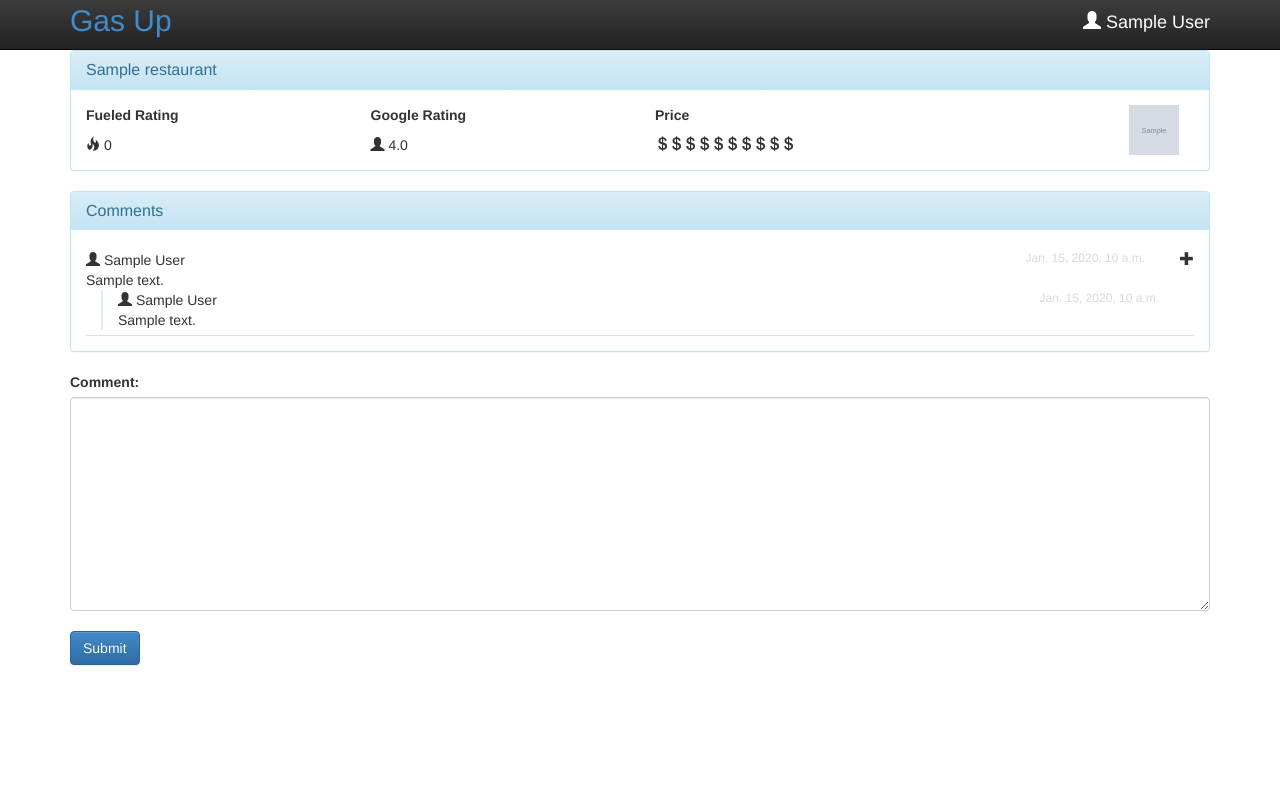
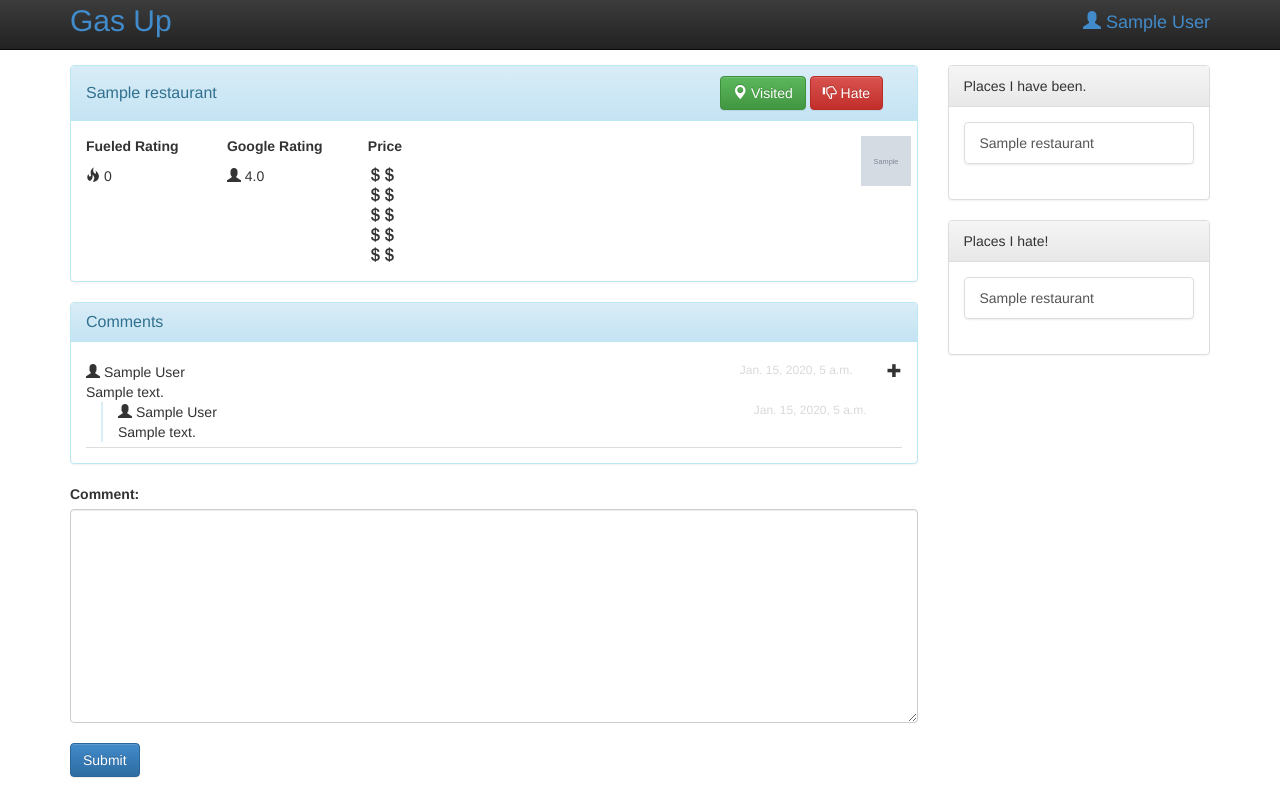
Before and after one commit to vpatel85/gas-up, a Django app: page /restaurants/1/ in a window 1280 px wide. Run offline with Django 3.2, Linux system fonts and the light colour scheme; a user stored in the database is signed in; tables that the repository leaves empty hold one stand-in row (values such as "Sample post"); grey boxes marked "Sample" are stand-in pictures.

Commit message:
added user profile and visited and hate attrs

```diff
--- a/gas_up/settings.py
+++ b/gas_up/settings.py
@@ -71,7 +71,7 @@ DATABASES = {
 
 LANGUAGE_CODE = 'en-us'
 
-TIME_ZONE = 'UTC'
+TIME_ZONE = 'America/New_York'
 
 USE_I18N = True
 
--- a/gas_up/templates/base.html
+++ b/gas_up/templates/base.html
@@ -21,13 +21,44 @@
             <a href="{% url 'restaurant_list' %}">Gas Up</a>
         </div>
         <div class="pull-right user-info">
-            <span class="glyphicon glyphicon-user"></span> {{user.first_name}} {{user.last_name}}
+            <a href="{% url 'user-profile' user_id=user.id %}"><span class="glyphicon glyphicon-user"></span> {{user.first_name}} {{user.last_name}}</a>
         </div>
     </div>
 </div>
 {% endblock %}
 <div class="container">
+    <div class="row">
+        <div class="col-sm-9">
             {% block content %}{% endblock %}
+        </div>
+        <div class="col-sm-3">
+            {% if user.userprofile.visited.all %}
+            <div class="panel panel-default">
+                <div class="panel-heading">Places I have been.</div>
+                <div class="panel-body">
+                    <div class="list-group">
+                        {% for d in user.userprofile.visited.all %}
+                        <a href="{% url 'restaurant_detail' pk=d.id %}"class="list-group-item">{{d}}</a>
+                        {% endfor %}
+                    </div>
+                </div>
+            </div>
+            {% endif %}
+            {% if user.userprofile.dislike.all %}
+            <div class="panel panel-default">
+                <div class="panel-heading">Places I hate!</div>
+                <div class="panel-body">
+                    <div class="list-group">
+                        {% for d in user.userprofile.dislike.all %}
+                        <a href="{% url 'restaurant_detail' pk=d.id %}"class="list-group-item">{{d}}</a>
+                        {% endfor %}
+                    </div>
+                </div>
+            </div>
+            {% endif %}
+        </div>
+    </div>
+
 </div>
 
 <script type="text/javascript" src="{% static 'js/jquery-2.1.0.min.js' %}"></script>
--- a/restaurants/forms.py
+++ b/restaurants/forms.py
@@ -1,6 +1,7 @@
 from django import forms
 from gas_up.forms import BootstrapTextInput, BootstrapTextArea
-from .models import Comment, SubComment
+from .models import Comment, SubComment, UserProfile
+from django.contrib.admin.widgets import FilteredSelectMultiple
 
 class SearchForm(forms.Form):
      search = forms.CharField(widget=BootstrapTextInput)
@@ -23,3 +24,10 @@ class SubCommentForm(forms.ModelForm):
                 'parent': forms.HiddenInput,
                 'comment': BootstrapTextArea,
                 }
+
+class UserProfileForm(forms.ModelForm):
+    class Meta:
+        model = UserProfile
+        widgets = {
+                'visited': FilteredSelectMultiple("visited restaurants", is_stacked=False),
+                }
--- a/restaurants/models.py
+++ b/restaurants/models.py
@@ -19,7 +19,7 @@ class Restaurant(models.Model):
     def __unicode__(self):
         return '%s' % self.name
 
-#Enable polymorphism model structure here to allow better comment relationship
+#abstract polymorphic model structure here to allow better comment relationship
 class Comment(models.Model):
     user = models.ForeignKey(User)
     restaurant = models.ForeignKey(Restaurant)
@@ -33,3 +33,8 @@ class SubComment(models.Model):
     comment = models.TextField()
 
     created = models.DateTimeField(auto_now_add=True, blank=True)
+
+class UserProfile(models.Model):
+    user = models.OneToOneField(User)
+    visited = models.ManyToManyField(Restaurant, related_name='visited_restaurants')
+    dislike = models.ManyToManyField(Restaurant, related_name='disliked_restaurants')
--- a/restaurants/static/css/app.css
+++ b/restaurants/static/css/app.css
@@ -1,5 +1,5 @@
 body {
-    margin-top: 50px;
+    margin-top: 65px;
 }
 .navbar-header {
     color: #fff;
--- a/restaurants/templates/restaurants/restaurant_detail.html
+++ b/restaurants/templates/restaurants/restaurant_detail.html
@@ -2,26 +2,38 @@
 {% load restaurant_list %}
 {% block content %}
 <div class="panel panel-info">
-    <div class="panel-heading"><h3 class="panel-title">{{object.name}}</h3></div>
+    <div class="panel-heading">
+
+        <div class="row">
+        <div class="col-sm-3">
+        <h3 class="panel-title" style="margin-top:8px;">{{object.name}}</h3>
+    </div>
+        <div class="col-sm-3 pull-right">
+                <button class="btn btn-success"><span class="glyphicon glyphicon-map-marker"></span> Visited</button>
+                <button class="btn btn-danger"><span class="glyphicon glyphicon-thumbs-down"></span> Hate</button>
+            </div>
+        </div>
+
+    </div>
     <div class="panel-body">
         <div class="row">
-            <div class="col-sm-3">
+            <div class="col-sm-2">
                 <p><strong>Fueled Rating</strong></p>
                 <span class="glyphicon glyphicon-fire"></span>
                 {{object.total_rating}}
             </div>
-            <div class="col-sm-3">
+            <div class="col-sm-2">
                 <p><strong>Google Rating</strong></p>
                 <span class="glyphicon glyphicon-user"></span>
                 {{object.google_rating}}
             </div>
-            <div class="col-sm-3">
+            <div class="col-sm-1">
                 <p><strong>Price</strong></p>
                 {% autoescape off %}
                 {{object.price_level|dollar_sign}}
                 {% endautoescape %}
             </div>
-            <div class="col-sm-1 pull-right">
+                        <div class="col-sm-1 pull-right">
                 <img src="{{object.icon}}" height="50px" width="50px" />
             </div>
         </div>
--- a/restaurants/templates/restaurants/restaurant_list.html
+++ b/restaurants/templates/restaurants/restaurant_list.html
@@ -1,6 +1,7 @@
 {% extends 'base.html' %}
 {% load restaurant_list %}
 {% block content %}
+
 <table id="search-results" class="table table-hover " style="vertical-align: middle;">
     <thead>
         <th>&nbsp;</th>
@@ -28,9 +29,9 @@
             {{r.google_rating}}
         </td>
         <td onclick="document.location = '{% url 'restaurant_detail' pk=r.id %}';">
-        {% autoescape off %}
+            {% autoescape off %}
             {{r.price_level|dollar_sign}}
-        {% endautoescape %}
+            {% endautoescape %}
         </td>
     </tr>
     {% endfor %}
--- a/restaurants/urls.py
+++ b/restaurants/urls.py
@@ -1,6 +1,6 @@
 from django.conf.urls import patterns, include, url
 from django.contrib.auth.decorators import login_required
-from .views import SearchRestaurant, SearchResults, AddRestaurant, RestaurantList, RestaurantDetail, SubCommentView
+from .views import SearchRestaurant, SearchResults, AddRestaurant, RestaurantList, RestaurantDetail, SubCommentView, UserProfileView
 
 urlpatterns = patterns('restaurants.views',
         url(r'^search/', login_required(SearchRestaurant.as_view()), name='search_restaurant'),
@@ -9,4 +9,5 @@ urlpatterns = patterns('restaurants.views',
         url(r'^list/', login_required(RestaurantList.as_view()), name='restaurant_list'),
         url(r'^(?P<pk>\d+)/', login_required(RestaurantDetail.as_view()), name='restaurant_detail'),
         url(r'^sub-comment/(?P<pk>\d+)/', login_required(SubCommentView.as_view()), name='sub-comment'),
+        url(r'^user/(?P<user_id>\d+)', login_required(UserProfileView.as_view()), name='user-profile'),
 )
--- a/restaurants/views.py
+++ b/restaurants/views.py
@@ -2,10 +2,10 @@ import json
 import urllib
 import requests
 from django.http import HttpResponse
-from django.views.generic import View, FormView, ListView, DetailView
+from django.views.generic import View, FormView, ListView, DetailView, UpdateView
 from django.shortcuts import render, redirect
-from .forms import SearchForm, CommentForm, SubCommentForm
-from .models import Restaurant, Comment
+from .forms import SearchForm, CommentForm, SubCommentForm, UserProfileForm
+from .models import Restaurant, Comment, UserProfile
 
 class SearchRestaurant(FormView):
     form_class = SearchForm
@@ -107,3 +107,11 @@ class SubCommentView(FormView):
 
         response = HttpResponse(json.dumps(msg), content_type="application/json")
         return response
+
+class UserProfileView(UpdateView):
+    model = UserProfile
+    slug_field = 'user_id'
+    slug_url_kwarg = 'user_id'
+    form_class = UserProfileForm
+
+    #def post(self, request):
```
Also changed, not shown: restaurants/templates/restaurants/userprofile_form.html (added, +7 -0 lines), restaurants/migrations/0011_auto__add_userprofile.py (added). Lines whose indentation alone changed are shown as unchanged.
